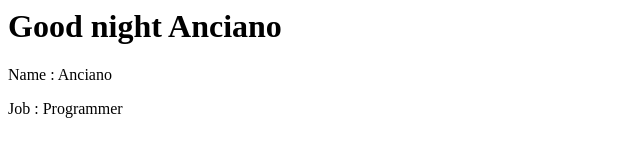
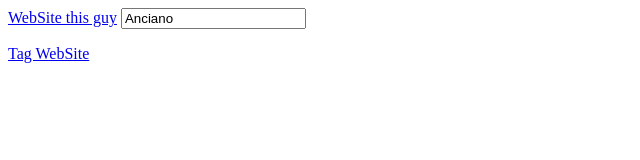
Before and after one commit to berseckchr00/vue, a plain HTML site: page index.html in a window 1280 px wide. Shown: the whole page, without its empty margins (0-640 px from the left). Drawn offline with nearby package versions, Linux system fonts and the light colour scheme.

Commit message:
bind and html data #v-bind & #v-html

```diff
--- a/app.js
+++ b/app.js
@@ -2,7 +2,9 @@ new Vue({
 		el: '#vue-app',
 		data: {
 			name: 'Anciano',
-			job : 'Programmer'
+			job : 'Programmer',
+			website: 'https://github.com/berseckchr00/',
+			websiteTag: "<a href='https://github.com/berseckchr00/'>Tag WebSite</a>"
 		},
 		methods: {
 			greet: function(time){
--- a/index.html
+++ b/index.html
@@ -5,9 +5,9 @@
 	</head>
 	<body>
 		<div id="vue-app">
-			<h1>{{ greet('night') }}</h1>
-			<p>Name : {{ name }}</p>
-			<p>Job  :  {{ job }}</p>
+			<a v-bind:href="website">WebSite this guy</a>
+			<input type="text" v-bind:value="name">
+			<p v-html=websiteTag></p>
 		</div>
 		<script src="app.js"></script>
 	</body>
```
